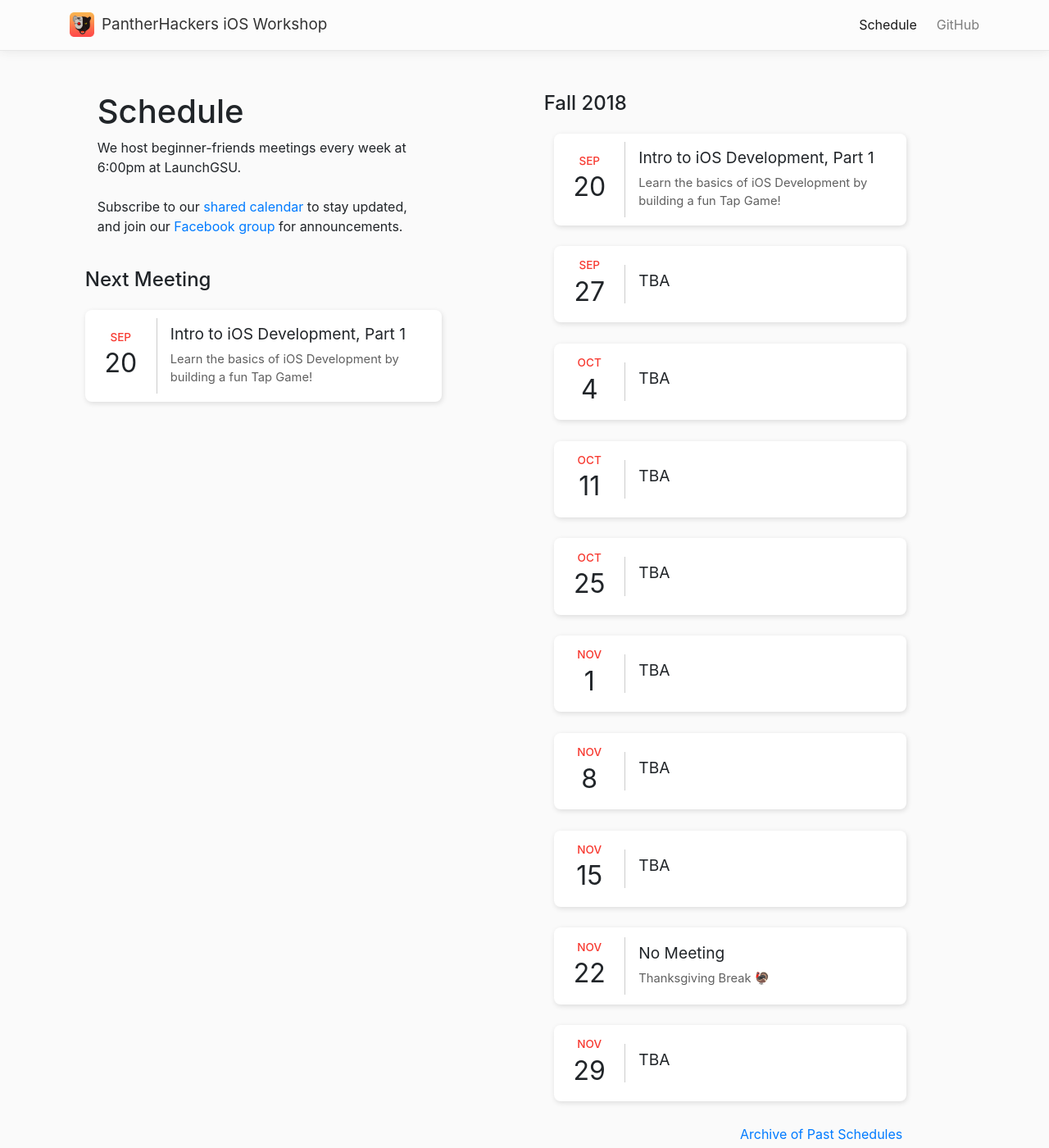
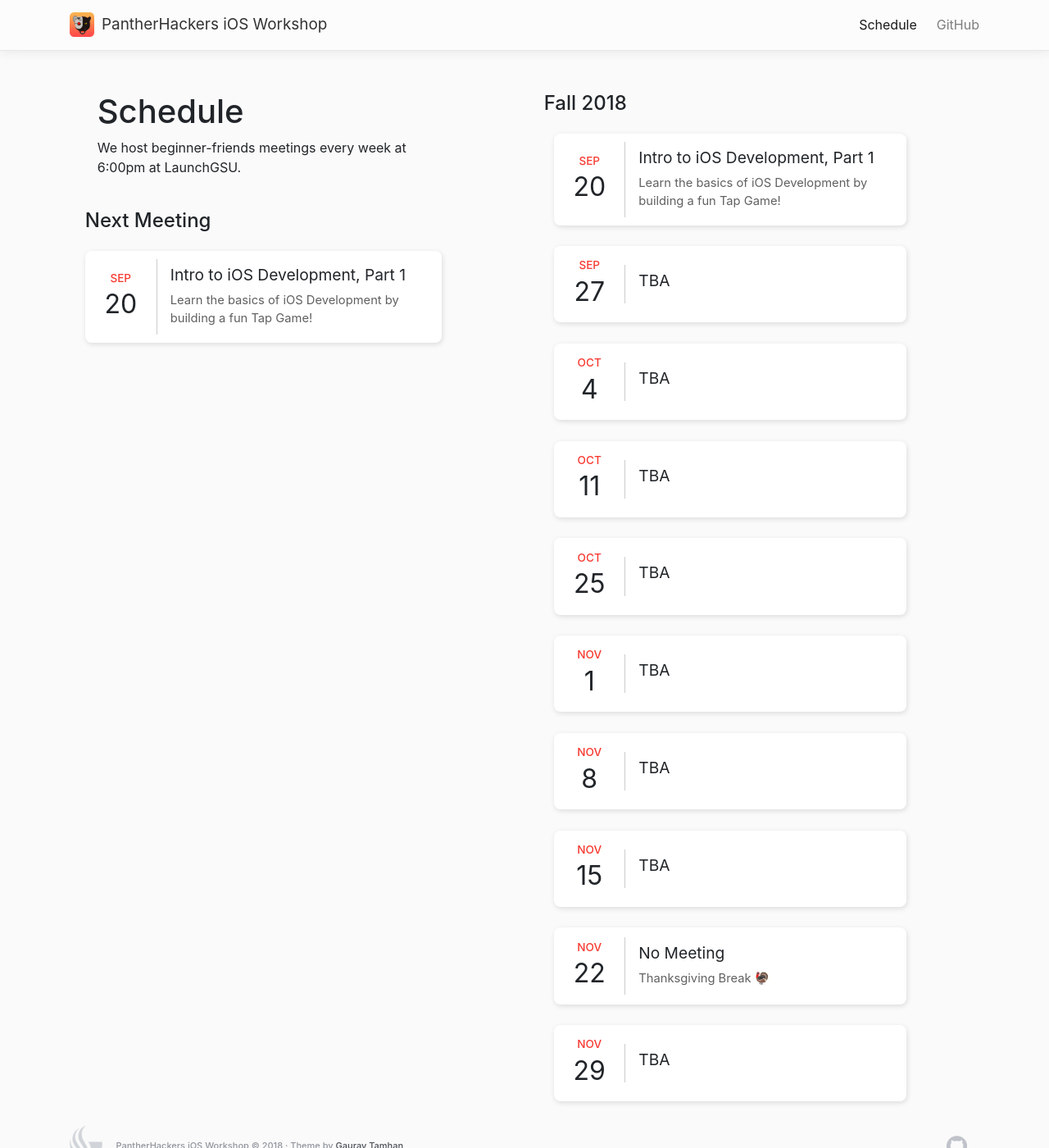
Before and after one commit to iosgsu/iosgsu.github.io, a Jekyll site: the page built from schedule.md, in a window 1280 px wide and 1400 px high. Shown: the whole window at 82% size. Built offline with Jekyll 4.4.1, drawn with Linux system fonts in a browser that asks for light colours; nearby versions of some CDN libraries; comment, search, counter and statistics services are not loaded.

Commit message:
remove links from Schedule page

```diff
--- a/_layouts/schedule.html
+++ b/_layouts/schedule.html
@@ -61,7 +61,7 @@ layout: master
             <div style="margin: 0 auto; margin-bottom: 15px;">
                 <h1 class="row post-header heading">Schedule</h1>
                 <p class="no-mar">We host beginner-friends meetings every week at 6:00pm at LaunchGSU.</p><br>
-                <p class="no-mar">Subscribe to our <a href="webcal://p48-calendars.icloud.com/published/2/M5Pgm5bwbvW5nPVP611TT8PD5UoYrSv1BdKDu5rFhfs_LqHjQYZeEM0yBocWuFUn46fDcJVFz82bbD2Z6tJGn3ray9CQ4mkg5uaQvY9lCgk">shared calendar</a> to stay updated, and join our <a href="{{ site.facebook_url }}" onclick="openFacebook()" target="_blank">Facebook group</a> for announcements.</p><br>
+                <!-- <p class="no-mar">Subscribe to our <a href="webcal://p48-calendars.icloud.com/published/2/M5Pgm5bwbvW5nPVP611TT8PD5UoYrSv1BdKDu5rFhfs_LqHjQYZeEM0yBocWuFUn46fDcJVFz82bbD2Z6tJGn3ray9CQ4mkg5uaQvY9lCgk">shared calendar</a> to stay updated, and join our <a href="{{ site.facebook_url }}" onclick="openFacebook()" target="_blank">Facebook group</a> for announcements.</p><br> -->
             </div>
 
             <div style="max-width: 425px; margin: 0 auto; margin-bottom: 10px;">
@@ -114,7 +114,7 @@ layout: master
                 {% endfor %}
             </ul>
 
-            <div style="max-width: 420px; margin: 15px auto; text-align: right;"><p><a href="/schedule/archive/">Archive of Past Schedules</a></p></div>
+            <!-- <div style="max-width: 420px; margin: 15px auto; text-align: right;"><p><a href="/schedule/archive/">Archive of Past Schedules</a></p></div> -->
         </div>
     </div>
 </div>
```
